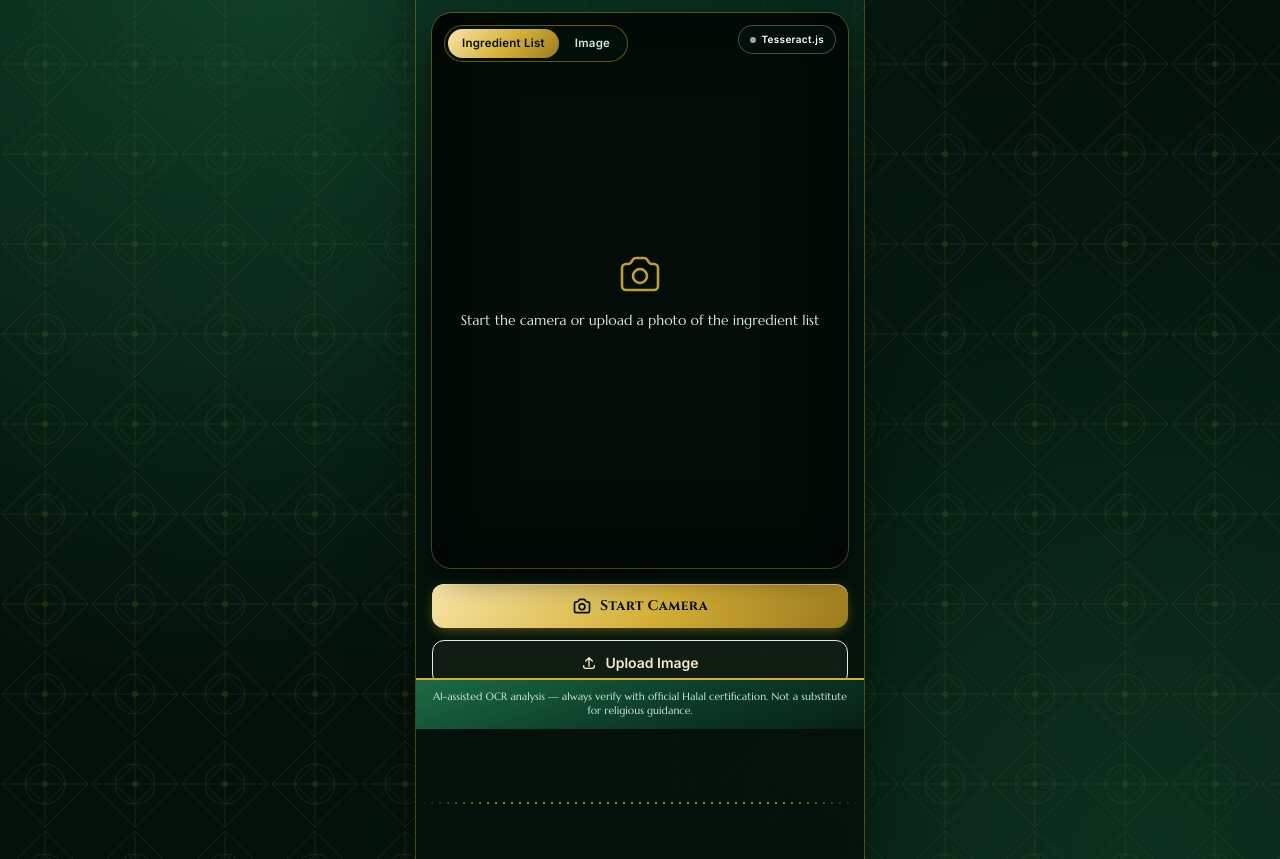
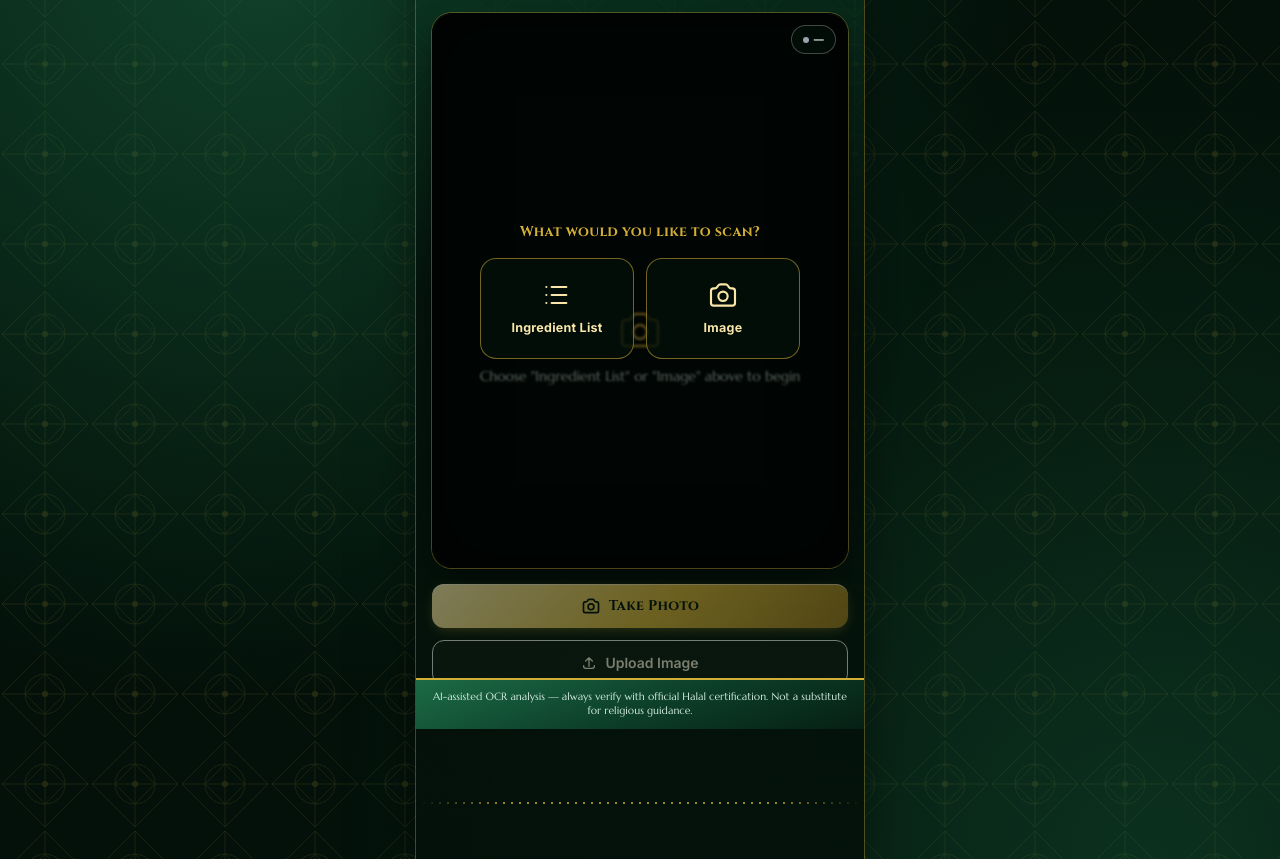
Before and after one commit to sohangsyh/halalscan, a plain HTML site: page index.html in a window 1280 px wide. Shown: the part 71-930 px from the top of the page. Drawn offline with nearby package versions, Linux system fonts and the light colour scheme.

Commit message:
Add files via upload

```diff
--- a/index.html
+++ b/index.html
@@ -76,16 +76,50 @@
     box-shadow: inset 0 0 60px 10px rgba(0,0,0,0.55);
   }
 
-  /* Mode switch pill, floating at the top-left of the camera */
+  /* Big, obvious mode-choice buttons shown as a full overlay until a mode is picked — replaces
+     a smaller/less obvious pill-only picker per user feedback that the pill wasn't obvious enough. */
+  .mode-choice-btn{
+    display:flex; flex-direction:column; align-items:center; justify-content:center; gap:8px;
+    padding: 20px 10px;
+    border-radius: 16px;
+    background: rgba(3,17,10,0.75);
+    border: 1.5px solid rgba(212,175,55,0.55);
+    color: #f9e6a8;
+    font-size: 12.5px;
+    font-weight: 700;
+    letter-spacing: .02em;
+    text-align:center;
+    transition: transform .15s ease, background .15s ease, border-color .15s ease;
+  }
+  .mode-choice-btn:active{
+    transform: scale(0.96);
+    background-image: linear-gradient(135deg, var(--gold-1), var(--gold-2) 55%, var(--gold-3));
+    color: #1a2e22;
+    border-color: transparent;
+  }
+
+  /* Compact mode switch — shown once a mode is chosen, so it can still be changed.
+     display is NOT set on the plain #mode-switch-wrap rule — as an ID selector it would beat
+     Tailwind's .hidden class on specificity and keep the element clickable even while "hidden"
+     (a real bug caught in testing). The :not(.hidden) rule below sets display:flex only when the
+     hidden class is absent, so toggling .hidden via JS always wins either way. */
+  #mode-switch-wrap{
+    position:absolute; top:50%; left:50%; transform:translate(-50%,-50%);
+    z-index:40;
+    flex-direction:column; align-items:center; gap:8px;
+  }
+  #mode-switch-wrap:not(.hidden){
+    display:flex;
+  }
   .mode-switch{
-    position:absolute; top:12px; left:12px;
-    z-index:40;
     display:flex; gap:2px;
-    background: rgba(3,17,10,0.72);
+    background: rgba(3,17,10,0.82);
     border: 1px solid rgba(212,175,55,0.45);
     border-radius: 9999px;
-    padding: 3px;
+    padding: 4px;
     backdrop-filter: blur(2px);
+    box-shadow: 0 4px 18px rgba(0,0,0,0.45);
+    position: relative;
   }
   .mode-switch button{
     position:relative; z-index:1;
@@ -231,11 +265,28 @@
     <!-- Camera / capture card -->
     <div id="capture-card" class="camera-card relative aspect-[3/4] flex items-center justify-center">
 
-      <!-- Mode switch: Ingredient List vs Image recognition -->
-      <div class="mode-switch">
-        <div id="mode-highlight" class="mode-highlight"></div>
-        <button id="mode-text-btn" type="button" class="active">Ingredient List</button>
-        <button id="mode-image-btn" type="button">Image</button>
+      <!-- Mode choice screen: big, obvious first step — must be picked before scanning -->
+      <div id="mode-choice-screen" class="absolute inset-0 z-40 flex flex-col items-center justify-center gap-4 px-6 bg-black/55 backdrop-blur-[1px]">
+        <p class="text-sm font-display font-bold text-gold tracking-wide text-center">What would you like to scan?</p>
+        <div class="grid grid-cols-2 gap-3 w-full max-w-xs">
+          <button id="mode-text-choice-btn" type="button" class="mode-choice-btn">
+            <svg xmlns="http://www.w3.org/2000/svg" class="w-8 h-8" fill="none" viewBox="0 0 24 24" stroke="currentColor" stroke-width="1.6"><path stroke-linecap="round" stroke-linejoin="round" d="M8 6h11M8 12h11M8 18h11M4 6h.01M4 12h.01M4 18h.01"/></svg>
+            <span>Ingredient List</span>
+          </button>
+          <button id="mode-image-choice-btn" type="button" class="mode-choice-btn">
+            <svg xmlns="http://www.w3.org/2000/svg" class="w-8 h-8" fill="none" viewBox="0 0 24 24" stroke="currentColor" stroke-width="1.6"><path stroke-linecap="round" stroke-linejoin="round" d="M3 9a2 2 0 0 1 2-2h.93a2 2 0 0 0 1.664-.89l.812-1.22A2 2 0 0 1 10.07 4h3.86a2 2 0 0 1 1.664.89l.812 1.22A2 2 0 0 0 18.07 7H19a2 2 0 0 1 2 2v9a2 2 0 0 1-2 2H5a2 2 0 0 1-2-2V9Z"/><circle cx="12" cy="13" r="3.5"/></svg>
+            <span>Image</span>
+          </button>
+        </div>
+      </div>
+
+      <!-- Compact mode switch — appears once a mode is chosen, so it can still be changed -->
+      <div id="mode-switch-wrap" class="hidden">
+        <div class="mode-switch">
+          <div id="mode-highlight" class="mode-highlight hidden"></div>
+          <button id="mode-text-btn" type="button">Ingredient List</button>
+          <button id="mode-image-btn" type="button">Image</button>
+        </div>
       </div>
 
       <!-- Active recognition engine indicator -->
@@ -249,12 +300,12 @@
       <div class="frame-vignette"></div>
 
       <!-- Idle state -->
-      <div id="camera-idle" class="text-center text-[#cfe9dc] px-6 flex flex-col items-center gap-3 relative z-10">
+      <div id="camera-idle" class="text-center text-[#cfe9dc] px-6 flex flex-col items-center gap-3 relative z-10 mt-28">
         <svg xmlns="http://www.w3.org/2000/svg" class="w-12 h-12 text-gold opacity-90" fill="none" viewBox="0 0 24 24" stroke="currentColor" stroke-width="1.3">
           <path stroke-linecap="round" stroke-linejoin="round" d="M3 9a2 2 0 0 1 2-2h.93a2 2 0 0 0 1.664-.89l.812-1.22A2 2 0 0 1 10.07 4h3.86a2 2 0 0 1 1.664.89l.812 1.22A2 2 0 0 0 18.07 7H19a2 2 0 0 1 2 2v9a2 2 0 0 1-2 2H5a2 2 0 0 1-2-2V9Z"/>
           <circle cx="12" cy="13" r="3.5"/>
         </svg>
-        <p id="camera-idle-text" class="text-sm font-medium font-serif-soft">Start the camera or upload a photo of the ingredient list</p>
+        <p id="camera-idle-text" class="text-sm font-medium font-serif-soft">Choose "Ingredient List" or "Image" above to begin</p>
       </div>
 
       <!-- Scan overlay frame, shown only when camera active -->
@@ -287,9 +338,9 @@
 
     <!-- Action buttons -->
     <div class="flex flex-col gap-3">
-      <button id="start-camera-btn" class="w-full btn-gold active:scale-[0.98] transition font-display font-bold rounded-xl py-3 flex items-center justify-center gap-2 text-sm tracking-wide">
+      <button id="start-camera-btn" disabled class="w-full btn-gold active:scale-[0.98] transition font-display font-bold rounded-xl py-3 flex items-center justify-center gap-2 text-sm tracking-wide opacity-50 cursor-not-allowed">
         <svg xmlns="http://www.w3.org/2000/svg" class="w-5 h-5" fill="none" viewBox="0 0 24 24" stroke="currentColor" stroke-width="2"><path stroke-linecap="round" stroke-linejoin="round" d="M3 9a2 2 0 0 1 2-2h.93a2 2 0 0 0 1.664-.89l.812-1.22A2 2 0 0 1 10.07 4h3.86a2 2 0 0 1 1.664.89l.812 1.22A2 2 0 0 0 18.07 7H19a2 2 0 0 1 2 2v9a2 2 0 0 1-2 2H5a2 2 0 0 1-2-2V9Z"/><circle cx="12" cy="13" r="3.5"/></svg>
-        Start Camera
+        Take Photo
       </button>
 
       <button id="capture-btn" disabled class="hidden w-full btn-green active:scale-[0.98] transition font-display font-bold rounded-xl py-3 flex items-center justify-center gap-2 text-sm tracking-wide border border-gold/40">
@@ -297,7 +348,7 @@
         Capture &amp; Scan
       </button>
 
-      <button id="upload-btn" class="w-full btn-outline border border-gold/40 active:scale-[0.98] transition text-gold font-semibold rounded-xl py-3 text-sm flex items-center justify-center gap-2">
+      <button id="upload-btn" disabled class="w-full btn-outline border border-gold/40 active:scale-[0.98] transition text-gold font-semibold rounded-xl py-3 text-sm flex items-center justify-center gap-2 opacity-50 cursor-not-allowed">
         <svg xmlns="http://www.w3.org/2000/svg" class="w-4 h-4" fill="none" viewBox="0 0 24 24" stroke="currentColor" stroke-width="2"><path stroke-linecap="round" stroke-linejoin="round" d="M4 16v1a3 3 0 0 0 3 3h10a3 3 0 0 0 3-3v-1M7 9l5-5 5 5M12 4v13"/></svg>
         Upload Image
       </button>
@@ -618,8 +669,16 @@ const clearKeyBtn = $('clear-key-btn');
 const engineBadge = $('engine-badge');
 const engineBadgeText = $('engine-badge-text');
 
+const modeChoiceScreen = $('mode-choice-screen');
+const modeSwitchWrap = $('mode-switch-wrap');
+const modeTextChoiceBtn = $('mode-text-choice-btn');
+const modeImageChoiceBtn = $('mode-image-choice-btn');
+
 let mediaStream = null;
-let scanMode = 'text'; // 'text' = ingredient list OCR only, 'image' = product photo recognition only
+// No default — the user must explicitly pick "Ingredient List" or "Image" via the mode switch
+// (centered on the camera) before Start Camera / Upload Image become usable. 'text' = ingredient
+// list OCR only, 'image' = product photo recognition only.
+let scanMode = null;
 // Kept in memory only for this page session — never persisted to disk, cleared on reload,
 // and never hardcoded here. Enter your Gemini API key via the Settings (gear) icon each
 // time you open the app — nothing is shipped in this file for anyone else to extract.
@@ -627,29 +686,51 @@ let googleApiKey = '';
 
 const MODE_COPY = {
   text: {
-    idle: 'Start the camera or upload a photo of the ingredient list',
+    idle: 'Take a photo or upload one of the ingredient list',
     guide: 'Align ingredient list inside the frame'
   },
   image: {
-    idle: 'Start the camera or upload a photo of the product',
+    idle: 'Take a photo or upload one of the product',
     guide: 'Center the product or dish inside the frame'
   }
 };
 
 function setScanMode(mode) {
+  const firstSelection = scanMode === null;
   scanMode = mode;
   const isText = mode === 'text';
   modeTextBtn.classList.toggle('active', isText);
   modeImageBtn.classList.toggle('active', !isText);
-  moveModeHighlight();
+  modeHighlight.classList.remove('hidden');
   cameraIdleText.textContent = MODE_COPY[mode].idle;
   scanGuideText.textContent = MODE_COPY[mode].guide;
   updateEngineBadge();
+  if (firstSelection) {
+    // Unlock Start Camera / Upload Image now that a mode has been chosen, swap the big
+    // choice screen out for the compact pill (which stays available to change modes later).
+    modeChoiceScreen.classList.add('hidden');
+    modeSwitchWrap.classList.remove('hidden');
+    startCameraBtn.disabled = false;
+    startCameraBtn.classList.remove('opacity-50', 'cursor-not-allowed');
+    uploadBtn.disabled = false;
+    uploadBtn.classList.remove('opacity-50', 'cursor-not-allowed');
+  }
+  // Measure the target button's width/position AFTER the pill has been unhidden above —
+  // measuring while display:none (i.e. before the unhide on first selection) reads offsetWidth
+  // as 0, leaving the gold highlight collapsed and the "active" button's text (dark green,
+  // meant to sit on the gold highlight) invisible against the dark camera background. A
+  // double rAF ensures the browser has completed layout for the just-unhidden element first.
+  requestAnimationFrame(() => requestAnimationFrame(moveModeHighlight));
 }
 
 /* Shows which engine will run next (or, right after a scan, which one actually ran —
    pass true/false explicitly to reflect a real result rather than just the current key state). */
 function updateEngineBadge(usedCloud) {
+  if (scanMode === null) {
+    engineBadgeText.textContent = '—';
+    engineBadge.classList.add('engine-dot-device');
+    return;
+  }
   const isCloud = typeof usedCloud === 'boolean' ? usedCloud : !!googleApiKey;
   let label;
   if (isCloud) {
@@ -662,6 +743,7 @@ function updateEngineBadge(usedCloud) {
 }
 
 function moveModeHighlight() {
+  if (scanMode === null) return; // nothing chosen yet — highlight stays hidden
   const target = scanMode === 'text' ? modeTextBtn : modeImageBtn;
   modeHighlight.style.width = target.offsetWidth + 'px';
   modeHighlight.style.left = target.offsetLeft + 'px';
@@ -1356,6 +1438,8 @@ $('info-modal').addEventListener('click', (e) => { if (e.target.id === 'info-mod
 
 modeTextBtn.addEventListener('click', () => setScanMode('text'));
 modeImageBtn.addEventListener('click', () => setScanMode('image'));
+modeTextChoiceBtn.addEventListener('click', () => setScanMode('text'));
+modeImageChoiceBtn.addEventListener('click', () => setScanMode('image'));
 window.addEventListener('resize', moveModeHighlight);
 
 settingsBtn.addEventListener('click', openSettingsModal);
@@ -1383,7 +1467,9 @@ clearKeyBtn.addEventListener('click', () => {
 });
 
 window.addEventListener('DOMContentLoaded', () => {
-  setScanMode('text');
+  // No setScanMode() call here — the mode switch starts unselected, and Start Camera / Upload
+  // Image stay disabled (see the `disabled` attribute in the HTML) until the user picks a mode.
+  updateEngineBadge();
   refreshSettingsStatus();
 
   const isSecure = location.protocol === 'https:' || location.hostname === 'localhost' || location.hostname === '127.0.0.1';
```
